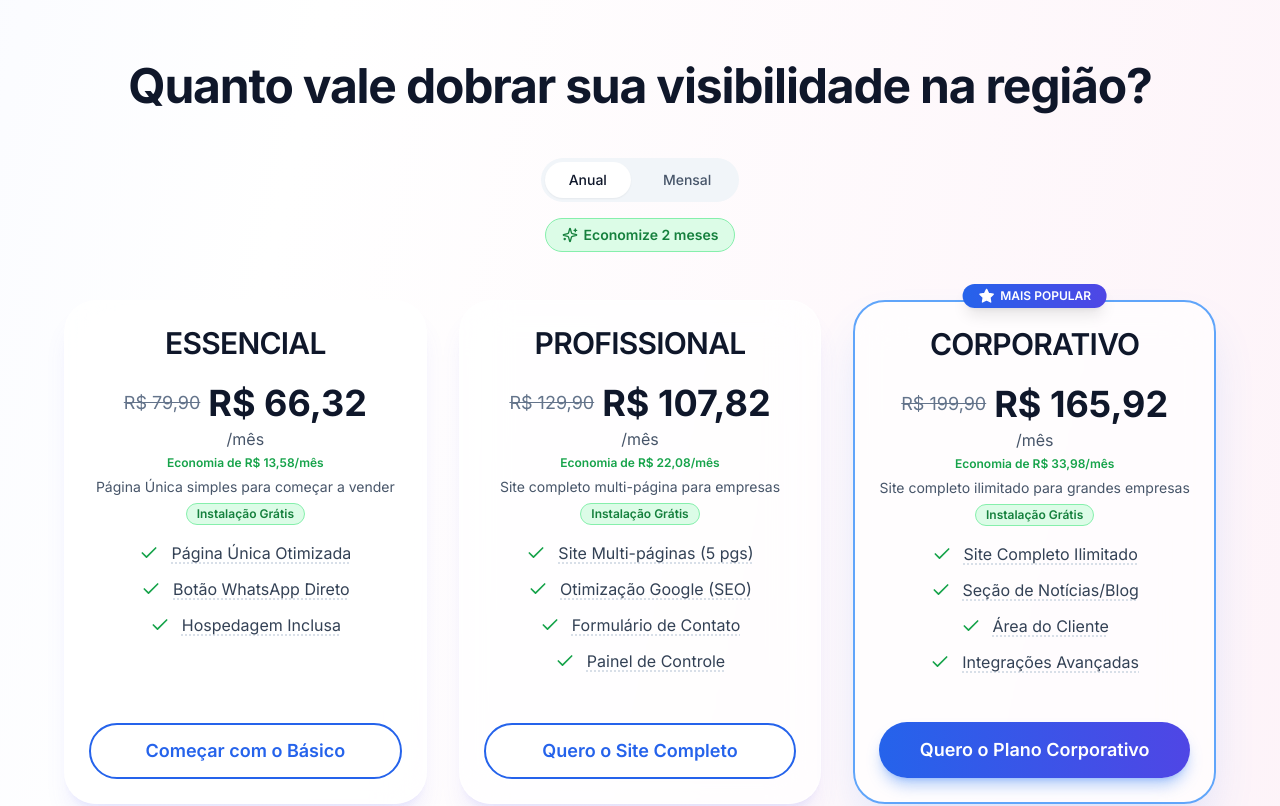
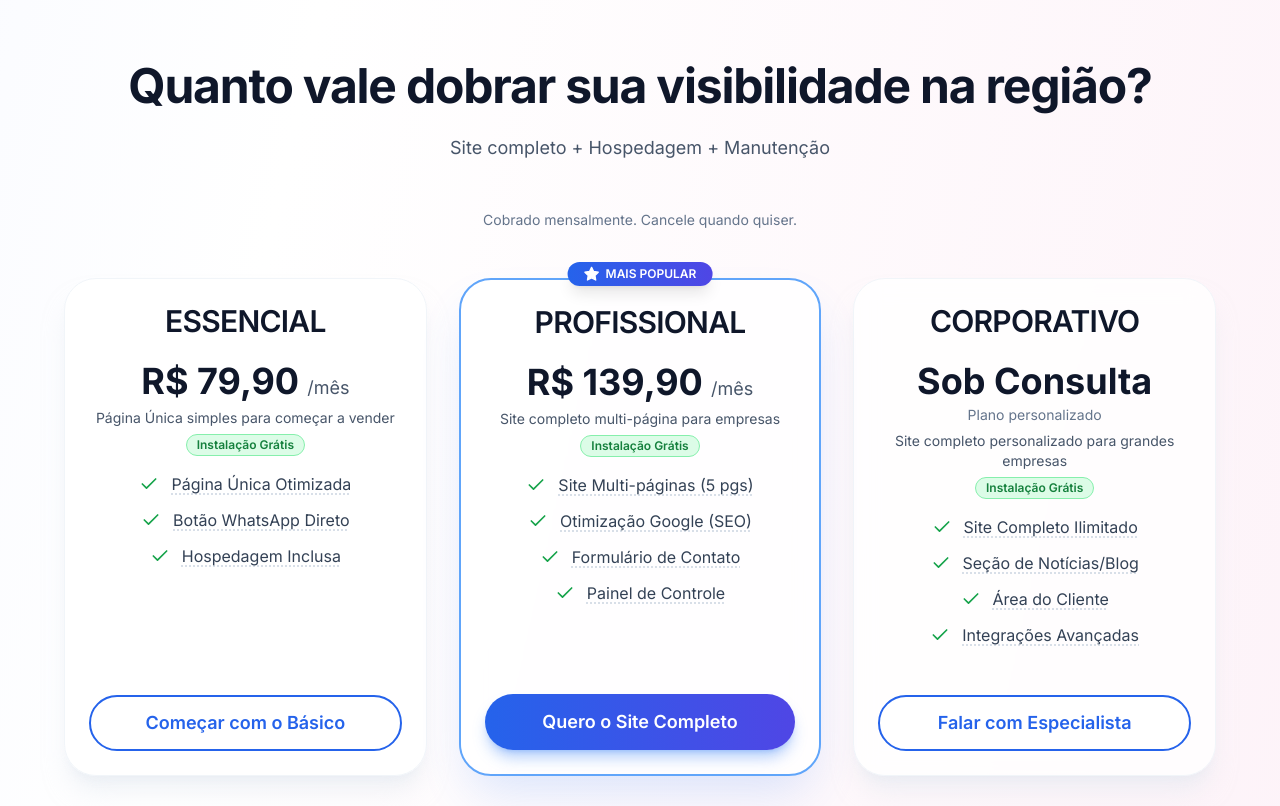
Before and after one commit to jonataswm01/projeto-waas, a Next.js app: page / in a window 1280 px wide. Shown: the part 4420-5226 px from the top of the page. Built offline with nearby package versions, Linux system fonts and the light colour scheme.

Commit message:
refactor: update pricing section of marketing page; adjust pricing details, remove annual/monthly toggle, and enhance layout for better clarity and user engagement

```diff
--- a/components/marketing/pricing-section.tsx
+++ b/components/marketing/pricing-section.tsx
@@ -1,9 +1,8 @@
 "use client";
 
-import { useState } from "react";
-import { motion, AnimatePresence } from "framer-motion";
+import { motion } from "framer-motion";
 import Link from "next/link";
-import { Check, Star, HelpCircle, Sparkles } from "lucide-react";
+import { Check, Star, HelpCircle } from "lucide-react";
 import { Card, CardContent, CardHeader, CardTitle } from "@/components/ui/card";
 import { Badge } from "@/components/ui/badge";
 import { HoverCard, HoverCardContent, HoverCardTrigger } from "@/components/ui/hover-card";
@@ -50,7 +49,7 @@ const plans: Plan[] = [
   {
     id: "profissional",
     name: "PROFISSIONAL",
-    monthlyPrice: 129.90,
+    monthlyPrice: 139.90,
     description: "Site completo multi-página para empresas",
     features: [
       {
@@ -70,14 +69,14 @@ const plans: Plan[] = [
         description: "Acesso a um painel administrativo para gerenciar conteúdo, visualizar estatísticas e fazer atualizações."
       }
     ],
-    isPopular: false,
+    isPopular: true,
     buttonText: "Quero o Site Completo"
   },
   {
     id: "corporativo",
     name: "CORPORATIVO",
-    monthlyPrice: 199.90,
-    description: "Site completo ilimitado para grandes empresas",
+    monthlyPrice: 0, // "Sob Consulta"
+    description: "Site completo personalizado para grandes empresas",
     features: [
       {
         name: "Site Completo Ilimitado",
@@ -96,8 +95,8 @@ const plans: Plan[] = [
         description: "Integração com ferramentas de CRM, analytics, marketing automation e outras plataformas empresariais."
       }
     ],
-    isPopular: true,
-    buttonText: "Quero o Plano Corporativo"
+    isPopular: false,
+    buttonText: "Falar com Especialista"
   }
 ];
 
@@ -146,17 +145,6 @@ function FeatureItem({ feature, isMobile = false }: { feature: Feature; isMobile
 }
 
 export function PricingSection() {
-  const [isAnnual, setIsAnnual] = useState(true);
-  const discount = 0.17; // 17% de desconto (equivalente a 2 meses grátis)
-
-  const calculatePrice = (monthlyPrice: number) => {
-    if (isAnnual) {
-      // Retorna o valor mensal com desconto (valor anual / 12)
-      return (monthlyPrice * 12 * (1 - discount)) / 12;
-    }
-    return monthlyPrice;
-  };
-
   const formatPrice = (price: number) => {
     return new Intl.NumberFormat("pt-BR", {
       style: "currency",
@@ -173,64 +161,35 @@ export function PricingSection() {
           whileInView={{ opacity: 1, y: 0 }}
           viewport={{ once: true }}
           transition={{ duration: 0.6 }}
-          className="text-3xl md:text-4xl lg:text-5xl font-bold tracking-tight text-slate-900 text-center mb-8 md:mb-12"
+          className="text-3xl md:text-4xl lg:text-5xl font-bold tracking-tight text-slate-900 text-center mb-4 md:mb-6"
         >
           Quanto vale dobrar sua visibilidade na região?
         </motion.h2>
 
-        {/* Botões Mensal/Anual */}
-        <motion.div
+        <motion.p
           initial={{ opacity: 0, y: 20 }}
           whileInView={{ opacity: 1, y: 0 }}
           viewport={{ once: true }}
           transition={{ duration: 0.6, delay: 0.1 }}
-          className="flex flex-col items-center justify-center gap-4 mb-8 md:mb-12"
+          className="text-lg text-slate-600 text-center mb-8 md:mb-12"
         >
-          <div className="flex items-center gap-2 bg-slate-100 rounded-full p-1">
-            <button
-              type="button"
-              onClick={() => setIsAnnual(true)}
-              className={`rounded-full px-4 sm:px-6 py-2 text-sm font-medium transition-all duration-200 ${
-                isAnnual
-                  ? "bg-white text-slate-900 shadow-sm"
-                  : "text-slate-600 bg-transparent hover:text-slate-900 active:bg-slate-200"
-              }`}
+          Site completo + Hospedagem + Manutenção
+        </motion.p>
+
+        <motion.p
+          initial={{ opacity: 0, y: 20 }}
+          whileInView={{ opacity: 1, y: 0 }}
+          viewport={{ once: true }}
+          transition={{ duration: 0.6, delay: 0.15 }}
+          className="text-sm text-slate-500 text-center mb-8 md:mb-12"
         >
-              Anual
-            </button>
-            <button
-              type="button"
-              onClick={() => setIsAnnual(false)}
-              className={`rounded-full px-4 sm:px-6 py-2 text-sm font-medium transition-all duration-200 ${
-                !isAnnual
-                  ? "bg-white text-slate-900 shadow-sm"
-                  : "text-slate-600 bg-transparent hover:text-slate-900 active:bg-slate-200"
-              }`}
-            >
-              Mensal
-            </button>
-          </div>
-          <AnimatePresence mode="wait">
-            {isAnnual && (
-              <motion.div
-                initial={{ opacity: 0, scale: 0.9, y: -10 }}
-                animate={{ opacity: 1, scale: 1, y: 0 }}
-                exit={{ opacity: 0, scale: 0.9, y: -10 }}
-                transition={{ duration: 0.3 }}
-              >
-                <Badge className="bg-green-100 text-green-700 border-green-300 hover:bg-green-200 transition-colors px-4 py-1.5 text-sm font-semibold flex items-center gap-1.5">
-                  <Sparkles className="h-4 w-4" />
-                  Economize 2 meses
-                </Badge>
-              </motion.div>
-            )}
-          </AnimatePresence>
-        </motion.div>
+          Cobrado mensalmente. Cancele quando quiser.
+        </motion.p>
 
         {/* Grid de Planos */}
         <div className="grid grid-cols-1 md:grid-cols-3 gap-6 md:gap-8 max-w-6xl mx-auto">
           {plans.map((plan, index) => {
-            const annualPrice = calculatePrice(plan.monthlyPrice);
+            const isCustomPrice = plan.monthlyPrice === 0;
 
             return (
               <motion.div
@@ -251,10 +210,10 @@ export function PricingSection() {
                 )}
 
                 <Card
-                  className={`h-full flex flex-col bg-white/70 backdrop-blur-xl border shadow-xl rounded-[2rem] transition-all duration-300 ${
+                  className={`h-full flex flex-col bg-white/80 backdrop-blur-md border shadow-xl rounded-[2rem] transition-all duration-300 ${
                     plan.isPopular
                       ? "border-2 border-blue-400 shadow-2xl shadow-blue-500/20"
-                      : "border border-white/60 shadow-indigo-500/10"
+                      : "border border-slate-100 shadow-slate-200/50"
                   }`}
                 >
                   <CardHeader className="text-center pb-4 pt-6">
@@ -264,45 +223,21 @@ export function PricingSection() {
 
                     {/* Preço */}
                     <div className="flex flex-col items-center gap-2 mb-4">
-                      <AnimatePresence mode="wait">
-                        {isAnnual ? (
-                          <motion.div
-                            key="annual"
-                            initial={{ opacity: 0, y: -10 }}
-                            animate={{ opacity: 1, y: 0 }}
-                            exit={{ opacity: 0, y: 10 }}
-                            transition={{ duration: 0.3 }}
-                            className="flex flex-col items-center gap-1"
-                          >
-                            <div className="flex flex-col sm:flex-row items-center gap-2">
-                              <span className="text-base sm:text-lg text-slate-500 line-through">
-                                {formatPrice(plan.monthlyPrice)}
+                      {isCustomPrice ? (
+                        <div className="flex flex-col items-center gap-1">
+                          <span className="text-2xl sm:text-3xl md:text-4xl font-bold text-slate-900">
+                            Sob Consulta
                           </span>
-                              <span className="text-2xl sm:text-3xl md:text-4xl font-bold text-slate-900">
-                                {formatPrice(annualPrice)}
-                              </span>
+                          <span className="text-sm text-slate-500">Plano personalizado</span>
                         </div>
-                            <span className="text-sm sm:text-base text-slate-600">/mês</span>
-                            <span className="text-xs text-green-600 font-semibold text-center px-2">
-                              Economia de {formatPrice(plan.monthlyPrice - annualPrice)}/mês
-                            </span>
-                          </motion.div>
                       ) : (
-                          <motion.div
-                            key="monthly"
-                            initial={{ opacity: 0, y: -10 }}
-                            animate={{ opacity: 1, y: 0 }}
-                            exit={{ opacity: 0, y: 10 }}
-                            transition={{ duration: 0.3 }}
-                            className="flex items-baseline gap-2"
-                          >
+                        <div className="flex items-baseline gap-2">
                           <span className="text-2xl sm:text-3xl md:text-4xl font-bold text-slate-900">
                             {formatPrice(plan.monthlyPrice)}
                           </span>
                           <span className="text-base sm:text-lg text-slate-600">/mês</span>
-                          </motion.div>
+                        </div>
                       )}
-                      </AnimatePresence>
                     </div>
 
                     <p className="text-sm text-slate-600">{plan.description}</p>
```
Lines whose indentation alone changed are shown as unchanged.
